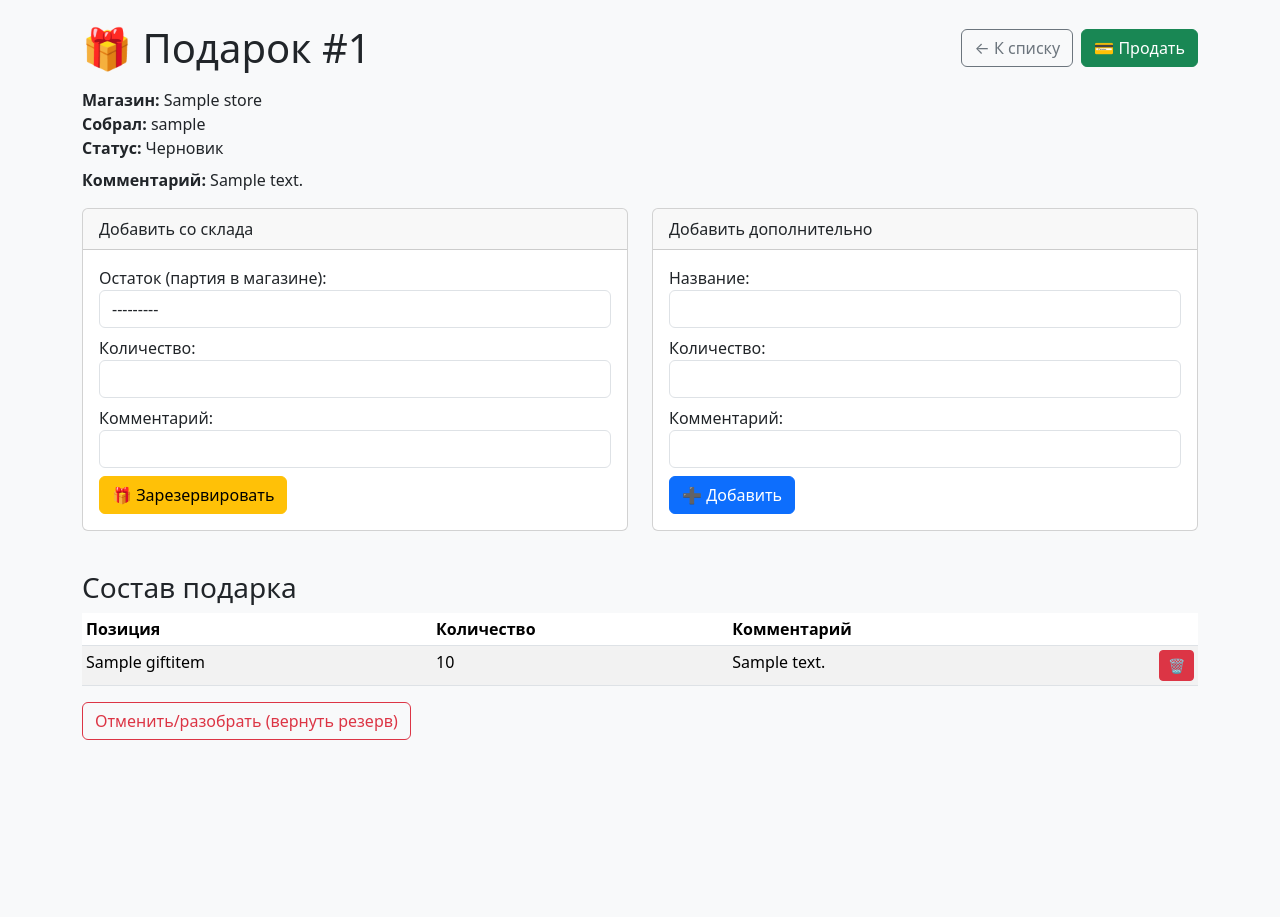
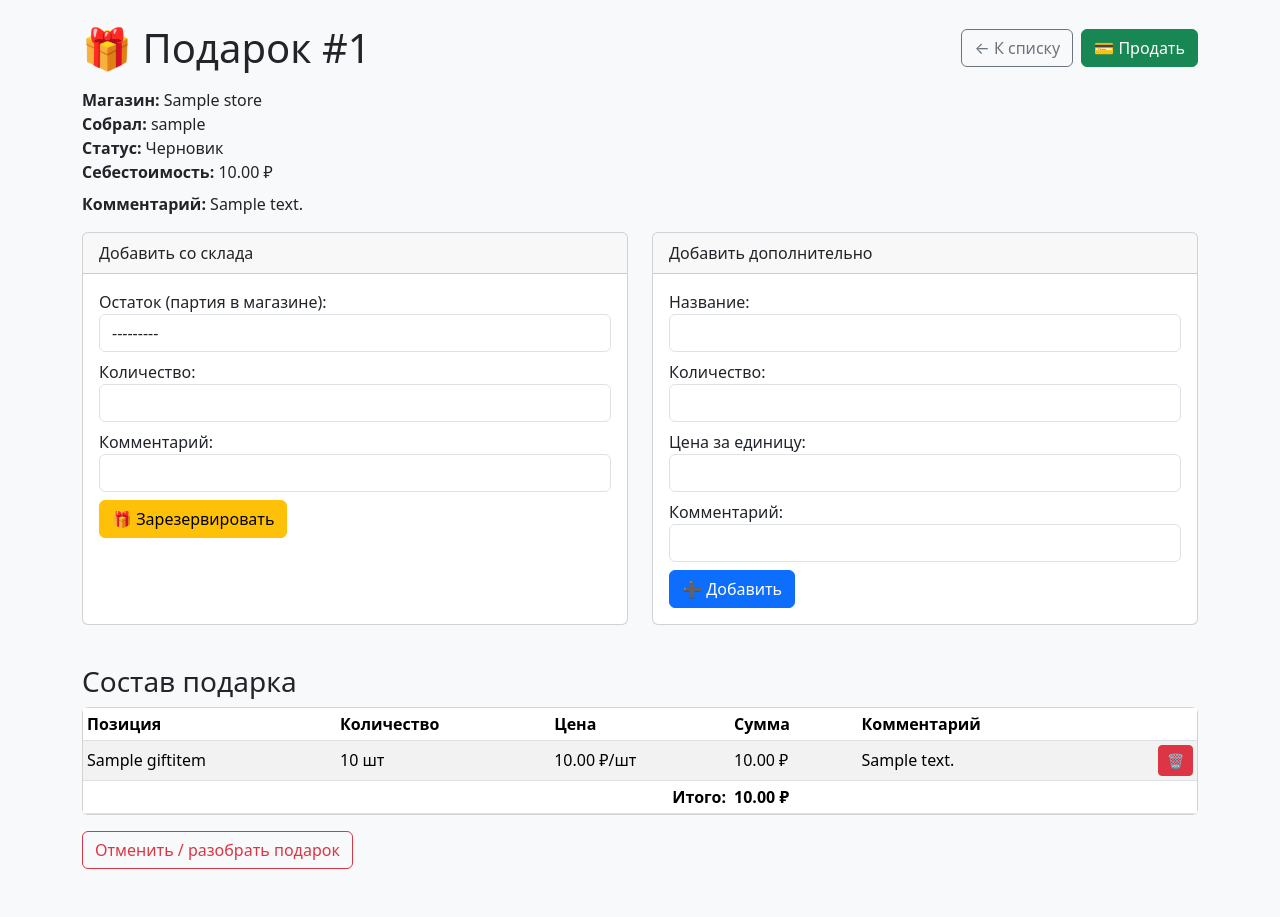
Before and after one commit to JeeTopM/Tea_Store, a Django app: page /gifts/1/ in a window 1280 px wide. Shown: the part 56-973 px from the top of the page. Before the commit the page ends 796 px from the top, so only its background shows below. Run offline with Django 5.2, Linux system fonts and the light colour scheme; a user stored in the database is signed in; tables that the repository leaves empty hold one stand-in row (values such as "Sample post"); some libraries are stand-ins or nearby versions.

Commit message:
правка логики подарков, добавление базовой цены

```diff
--- a/Vintage/catalog/forms.py
+++ b/Vintage/catalog/forms.py
@@ -2,6 +2,7 @@ from django import forms
 from django.utils import timezone
 from django.core.exceptions import ValidationError
 from .models import Store, ProductCategory, Product, ProductBatch, Stock, StockMovement, Gift
+
 
 class StoreForm(forms.ModelForm):
     class Meta:
@@ -71,6 +72,7 @@ class ProductBatchForm(forms.ModelForm):
 
         return cleaned_data
 
+
 class StockForm(forms.ModelForm):
     class Meta:
         model = Stock
@@ -80,35 +82,37 @@ class StockForm(forms.ModelForm):
             'quantity': forms.NumberInput(attrs={'class': 'form-control', 'min': 0}),
         }
 
+
 class StockMovementForm(forms.Form):
-    quantity = forms.IntegerField(min_value=1, label="Количество", widget=forms.NumberInput(attrs={"class": "form-control"}))
-    comment = forms.CharField(required=False, label="Комментарий", widget=forms.TextInput(attrs={"class": "form-control"}))
+    quantity = forms.IntegerField(min_value=1, label='Количество', widget=forms.NumberInput(attrs={'class': 'form-control'}))
+    comment = forms.CharField(required=False, label='Комментарий', widget=forms.TextInput(attrs={'class': 'form-control'}))
+
 
 class GiftForm(forms.ModelForm):
     class Meta:
         model = Gift
-        fields = ["store", "note"]
+        fields = ['store', 'note']
         widgets = {
-            "store": forms.Select(attrs={"class": "form-control"}),
-            "note": forms.TextInput(attrs={"class": "form-control"}),
+            'store': forms.Select(attrs={'class': 'form-control'}),
+            'note': forms.TextInput(attrs={'class': 'form-control'}),
         }
 
 
 class GiftAddStockItemForm(forms.Form):
     stock = forms.ModelChoiceField(
         queryset=Stock.objects.none(),
-        label="Остаток (партия в магазине)",
-        widget=forms.Select(attrs={"class": "form-control select2"}),
+        label='Остаток (партия в магазине)',
+        widget=forms.Select(attrs={'class': 'form-control select2'}),
     )
     quantity = forms.IntegerField(
         min_value=1,
-        label="Количество",
-        widget=forms.NumberInput(attrs={"class": "form-control"}),
+        label='Количество',
+        widget=forms.NumberInput(attrs={'class': 'form-control'}),
     )
     note = forms.CharField(
         required=False,
-        label="Комментарий",
-        widget=forms.TextInput(attrs={"class": "form-control"}),
+        label='Комментарий',
+        widget=forms.TextInput(attrs={'class': 'form-control'}),
     )
 
     def __init__(self, *args, store=None, **kwargs):
@@ -116,43 +120,51 @@ class GiftAddStockItemForm(forms.Form):
 
         qs = (
             Stock.objects
-            .select_related("store", "batch__product__category")
+            .select_related('store', 'batch__product__category')
             .filter(quantity__gt=0)
-            .order_by("batch__product__category__name", "batch__product__name", "batch__expiration_date")
+            .order_by('batch__product__category__name', 'batch__product__name', 'batch__expiration_date')
         )
         if store is not None:
             qs = qs.filter(store=store)
 
-        self.fields["stock"].queryset = qs
+        self.fields['stock'].queryset = qs
 
-        # Читаемая подпись в выпадающем списке
         def _label(obj: Stock):
             p = obj.batch.product
-            unit = p.get_unit_display() if hasattr(p, "get_unit_display") else ""
-            cat = getattr(p.category, "name", "")
+            unit = p.get_unit_display() if hasattr(p, 'get_unit_display') else ''
+            cat = getattr(p.category, 'name', '')
             return f"{cat} — {p.name} | до {obj.batch.expiration_date} | остаток {obj.quantity} {unit}"
 
-        self.fields["stock"].label_from_instance = _label
+        self.fields['stock'].label_from_instance = _label
 
 
 class GiftCreateForStoreForm(forms.ModelForm):
     class Meta:
         model = Gift
-        fields = ["note"]
+        fields = ['note']
         widgets = {
-            "note": forms.TextInput(attrs={"class": "form-control"}),
+            'note': forms.TextInput(attrs={'class': 'form-control'}),
         }
 
+
 class GiftAddExtraItemForm(forms.Form):
-    extra_name = forms.CharField(label="Название", widget=forms.TextInput(attrs={"class": "form-control"}))
-    quantity = forms.IntegerField(min_value=1, label="Количество", widget=forms.NumberInput(attrs={"class": "form-control"}))
-    note = forms.CharField(required=False, label="Комментарий", widget=forms.TextInput(attrs={"class": "form-control"}))
+    extra_name = forms.CharField(label='Название', widget=forms.TextInput(attrs={'class': 'form-control'}))
+    quantity = forms.IntegerField(min_value=1, label='Количество', widget=forms.NumberInput(attrs={'class': 'form-control'}))
+    unit_price = forms.DecimalField(
+        min_value=0,
+        decimal_places=2,
+        max_digits=10,
+        label='Цена за единицу',
+        widget=forms.NumberInput(attrs={'class': 'form-control', 'step': '0.01', 'min': 0}),
+    )
+    note = forms.CharField(required=False, label='Комментарий', widget=forms.TextInput(attrs={'class': 'form-control'}))
+
 
 class GiftSellForm(forms.Form):
     sale_price = forms.DecimalField(
         min_value=0,
         decimal_places=2,
         max_digits=10,
-        label="Цена продажи",
-        widget=forms.NumberInput(attrs={"class": "form-control"}),
+        label='Цена продажи',
+        widget=forms.NumberInput(attrs={'class': 'form-control', 'step': '0.01', 'min': 0}),
     )
--- a/Vintage/catalog/templates/catalog/gift_detail.html
+++ b/Vintage/catalog/templates/catalog/gift_detail.html
@@ -6,8 +6,7 @@
   <h1 class="mb-0">🎁 Подарок #{{ gift.pk }}</h1>
   <div class="d-flex gap-2">
     <a class="btn btn-outline-secondary" href="{% url 'gift_list' %}">← К списку</a>
-
-    {% if gift.status != 'SOLD' and gift.status != 'CANCELED' %}
+    {% if editable %}
       <a class="btn btn-success" href="{% url 'gift_sell' gift.pk %}">💳 Продать</a>
     {% endif %}
   </div>
@@ -17,22 +16,24 @@
   <div><b>Магазин:</b> {{ gift.store.name }}</div>
   <div><b>Собрал:</b> {{ gift.created_by.username }}</div>
   <div><b>Статус:</b> {{ gift.get_status_display }}</div>
+  <div><b>Себестоимость:</b> {{ gift.calculated_total }} ₽</div>
 
   {% if gift.status == 'SOLD' %}
-    <div class="mt-2 p-2 border rounded">
+    <div class="mt-2 p-3 border rounded bg-light">
       <div><b>Цена продажи:</b> {{ gift.sale_price }} ₽</div>
       <div><b>Продал:</b> {{ gift.sold_by.username }}</div>
       <div><b>Когда:</b> {{ gift.sold_at }}</div>
+      <div><b>Прибыль:</b> {{ profit }} ₽</div>
     </div>
   {% endif %}
 
   {% if gift.note %}<div class="mt-2"><b>Комментарий:</b> {{ gift.note }}</div>{% endif %}
 </div>
 
-{% if gift.status != 'SOLD' and gift.status != 'CANCELED' %}
+{% if editable %}
 <div class="row">
   <div class="col-lg-6 mb-4">
-    <div class="card">
+    <div class="card h-100">
       <div class="card-header">Добавить со склада</div>
       <div class="card-body">
         <form method="post" action="{% url 'gift_add_stock_item' gift.pk %}">
@@ -47,13 +48,14 @@
   </div>
 
   <div class="col-lg-6 mb-4">
-    <div class="card">
+    <div class="card h-100">
       <div class="card-header">Добавить дополнительно</div>
       <div class="card-body">
         <form method="post" action="{% url 'gift_add_extra_item' gift.pk %}">
           {% csrf_token %}
           <div class="mb-2">{{ extra_form.extra_name.label_tag }} {{ extra_form.extra_name }}</div>
           <div class="mb-2">{{ extra_form.quantity.label_tag }} {{ extra_form.quantity }}</div>
+          <div class="mb-2">{{ extra_form.unit_price.label_tag }} {{ extra_form.unit_price }}</div>
           <div class="mb-2">{{ extra_form.note.label_tag }} {{ extra_form.note }}</div>
           <button class="btn btn-primary" type="submit">➕ Добавить</button>
         </form>
@@ -65,13 +67,17 @@
 
 <h3 class="mt-3">Состав подарка</h3>
 
-<table class="table table-striped table-sm">
+<div class="card">
+  <div class="table-responsive">
+    <table class="table table-striped table-sm mb-0 align-middle">
       <thead>
         <tr>
           <th>Позиция</th>
           <th>Количество</th>
+          <th>Цена</th>
+          <th>Сумма</th>
           <th>Комментарий</th>
-      <th></th>
+          <th class="text-end"></th>
         </tr>
       </thead>
       <tbody>
@@ -79,7 +85,10 @@
         <tr>
           <td>
             {% if it.stock %}
-          {{ it.stock.batch.product.name }} ({{ it.stock.store.name }}, партия до {{ it.stock.batch.expiration_date }})
+              {{ it.stock.batch.product.name }}
+              <div class="small text-muted">
+                {{ it.stock.store.name }}, партия до {{ it.stock.batch.expiration_date }}
+              </div>
             {% else %}
               {{ it.extra_name }}
             {% endif %}
@@ -88,13 +97,36 @@
             {% if it.stock %}
               {{ it.quantity }} {{ it.stock.batch.product.get_unit_display }}
             {% else %}
-          {{ it.quantity }}
+              {{ it.quantity }} шт
             {% endif %}
           </td>
-      <td>{{ it.note }}</td>
-
+          <td>
+            {% if it.unit_price is not None %}
+              {% if it.stock and it.stock.batch.product.unit == 'g' %}
+                {{ it.unit_price }} ₽/кг
+              {% else %}
+                {{ it.unit_price }} ₽/шт
+              {% endif %}
+            {% else %}
+              <span class="text-muted">—</span>
+            {% endif %}
+          </td>
+          <td>
+            {% if it.line_total is not None %}
+              {{ it.line_total }} ₽
+            {% else %}
+              <span class="text-muted">—</span>
+            {% endif %}
+          </td>
+          <td>
+            {% if it.note %}
+              {{ it.note }}
+            {% else %}
+              <span class="text-muted">—</span>
+            {% endif %}
+          </td>
           <td class="text-end">
-        {% if gift.status != 'SOLD' and gift.status != 'CANCELED' %}
+            {% if editable %}
               <form method="post" action="{% url 'gift_remove_item' gift.pk it.pk %}" style="display:inline;">
                 {% csrf_token %}
                 <button class="btn btn-sm btn-danger" type="submit">🗑</button>
@@ -103,15 +135,28 @@
           </td>
         </tr>
         {% empty %}
-    <tr><td colspan="4" class="text-center text-muted">Пусто</td></tr>
+        <tr>
+          <td colspan="6" class="text-center text-muted py-4">Подарок пока пуст</td>
+        </tr>
         {% endfor %}
       </tbody>
+      {% if items %}
+      <tfoot>
+        <tr>
+          <th colspan="3" class="text-end">Итого:</th>
+          <th>{{ gift.calculated_total }} ₽</th>
+          <th colspan="2"></th>
+        </tr>
+      </tfoot>
+      {% endif %}
     </table>
+  </div>
+</div>
 
-{% if gift.status != 'SOLD' and gift.status != 'CANCELED' %}
-  <form method="post" action="{% url 'gift_cancel' gift.pk %}">
+{% if editable %}
+  <form method="post" action="{% url 'gift_cancel' gift.pk %}" class="mt-3">
     {% csrf_token %}
-    <button class="btn btn-outline-danger" type="submit">Отменить/разобрать (вернуть резерв)</button>
+    <button class="btn btn-outline-danger" type="submit">Отменить / разобрать подарок</button>
   </form>
 {% endif %}
 
--- a/Vintage/catalog/templates/catalog/gift_sell.html
+++ b/Vintage/catalog/templates/catalog/gift_sell.html
@@ -6,6 +6,7 @@
 <div class="mb-3">
   <div><b>Магазин:</b> {{ gift.store.name }}</div>
   <div><b>Собрал:</b> {{ gift.created_by.username }}</div>
+  <div><b>Себестоимость:</b> {{ cost_price }} ₽</div>
 </div>
 
 <form method="post" class="card card-body" style="max-width: 520px;">
@@ -18,6 +19,10 @@
     {{ form.sale_price.errors }}
   </div>
 
+  <div class="text-muted small mb-3">
+    Сейчас в поле подставлена себестоимость подарка. Можешь поставить свою цену продажи.
+  </div>
+
   <button class="btn btn-success" type="submit">Продать</button>
   <a class="btn btn-link" href="{% url 'gift_detail' gift.pk %}">Отмена</a>
 </form>
--- a/Vintage/catalog/views.py
+++ b/Vintage/catalog/views.py
@@ -1,4 +1,5 @@
 from datetime import timedelta
+from decimal import Decimal
 
 from django.conf import settings
 from django.contrib import messages
@@ -317,7 +318,7 @@ def stock_move(request, stock_id, action):
 
 @login_required
 def gift_list(request):
-    gifts = Gift.objects.select_related("store", "created_by").all()
+    gifts = Gift.objects.select_related("store", "created_by", "sold_by").all()
     return render(request, "catalog/gift_list.html", {"gifts": gifts})
 
 
@@ -338,12 +339,22 @@ def gift_create(request):
 
 @login_required
 def gift_detail(request, pk):
-    gift = get_object_or_404(Gift.objects.select_related("store", "created_by"), pk=pk)
-    items = gift.items.select_related("stock__batch__product", "stock__store").all()
+    gift = get_object_or_404(
+        Gift.objects.select_related("store", "created_by", "sold_by"),
+        pk=pk,
+    )
+    items = gift.items.select_related("stock__batch__product__category", "stock__store").all()
+    editable = gift.status not in (Gift.STATUS_SOLD, Gift.STATUS_CANCELED)
+
+    profit = None
+    if gift.sale_price is not None:
+        profit = gift.sale_price - gift.calculated_total
 
     return render(request, "catalog/gift_detail.html", {
         "gift": gift,
         "items": items,
+        "editable": editable,
+        "profit": profit,
         "stock_form": GiftAddStockItemForm(store=gift.store),
         "extra_form": GiftAddExtraItemForm(),
     })
@@ -351,7 +362,7 @@ def gift_detail(request, pk):
 
 def ensure_gift_editable(request, gift):
     if gift.status in (Gift.STATUS_SOLD, Gift.STATUS_CANCELED):
-        messages.error(request, "Нельзя изменять проданный/отменённый подарок.")
+        messages.error(request, "Нельзя изменять проданный или отменённый подарок.")
         return False
     return True
 
@@ -363,27 +374,24 @@ def gift_add_stock_item(request, pk):
     if request.method != "POST":
         return redirect("gift_detail", pk=gift.pk)
 
-    form = GiftAddStockItemForm(request.POST)
+    if not ensure_gift_editable(request, gift):
+        return redirect("gift_detail", pk=gift.pk)
+
+    form = GiftAddStockItemForm(request.POST, store=gift.store)
     if not form.is_valid():
-        messages.error(request, "Ошибка формы")
+        messages.error(request, "Проверь заполнение формы добавления со склада.")
         return redirect("gift_detail", pk=gift.pk)
 
     stock = form.cleaned_data["stock"]
     qty = form.cleaned_data["quantity"]
     note = form.cleaned_data["note"]
 
-    # Запрещаем редактировать после продажи
-    if not ensure_gift_editable(request, gift):
-        return redirect("gift_detail", pk=gift.pk)
-
-    # Проверяем, что остаток из того же магазина
     if stock.store_id != gift.store_id:
         messages.error(request, "Нельзя добавлять остаток из другого магазина.")
         return redirect("gift_detail", pk=gift.pk)
 
     try:
         with transaction.atomic():
-            # Резервируем (уменьшаем остаток)
             apply_stock_movement(
                 stock=stock,
                 delta=-qty,
@@ -391,13 +399,23 @@ def gift_add_stock_item(request, pk):
                 user=request.user,
                 comment=f"Подарок #{gift.pk}. {note}".strip(),
             )
+
+            product = stock.batch.product
+            batch_price = stock.batch.price
+            if product.unit == "g":
+                line_total = (Decimal(qty) / Decimal("1000")) * batch_price
+            else:
+                line_total = Decimal(qty) * batch_price
+
             GiftItem.objects.create(
                 gift=gift,
                 stock=stock,
                 quantity=qty,
                 note=note,
+                unit_price=batch_price,
+                line_total=line_total.quantize(Decimal("0.01")),
             )
-        messages.success(request, "Добавлено в подарок (резерв создан)")
+        messages.success(request, "Позиция со склада добавлена в подарок.")
     except ValidationError as e:
         messages.error(request, e.message)
 
@@ -411,22 +429,27 @@ def gift_add_extra_item(request, pk):
     if request.method != "POST":
         return redirect("gift_detail", pk=gift.pk)
 
+    if not ensure_gift_editable(request, gift):
+        return redirect("gift_detail", pk=gift.pk)
+
     form = GiftAddExtraItemForm(request.POST)
     if not form.is_valid():
-        messages.error(request, "Ошибка формы")
+        messages.error(request, "Проверь заполнение формы дополнительной позиции.")
         return redirect("gift_detail", pk=gift.pk)
 
-    # Запрещаем редактировать после продажи
-    if not ensure_gift_editable(request, gift):
-        return redirect("gift_detail", pk=gift.pk)
+    qty = form.cleaned_data["quantity"]
+    unit_price = form.cleaned_data["unit_price"]
+    line_total = (Decimal(qty) * unit_price).quantize(Decimal("0.01"))
 
     GiftItem.objects.create(
         gift=gift,
         extra_name=form.cleaned_data["extra_name"],
-        quantity=form.cleaned_data["quantity"],
+        quantity=qty,
         note=form.cleaned_data["note"],
+        unit_price=unit_price,
+        line_total=line_total,
     )
-    messages.success(request, "Дополнительная позиция добавлена")
+    messages.success(request, "Дополнительная позиция добавлена.")
     return redirect("gift_detail", pk=gift.pk)
 
 
@@ -438,9 +461,11 @@ def gift_remove_item(request, pk, item_id):
     if request.method != "POST":
         return redirect("gift_detail", pk=gift.pk)
 
+    if not ensure_gift_editable(request, gift):
+        return redirect("gift_detail", pk=gift.pk)
+
     try:
         with transaction.atomic():
-            # Если позиция со склада — возвращаем резерв обратно
             if item.stock_id:
                 apply_stock_movement(
                     stock=item.stock,
@@ -450,13 +475,9 @@ def gift_remove_item(request, pk, item_id):
                     comment=f"Удаление из подарка #{gift.pk}. {item.note}".strip(),
                 )
             item.delete()
-        messages.success(request, "Позиция удалена")
+        messages.success(request, "Позиция удалена.")
     except ValidationError as e:
         messages.error(request, e.message)
-
-    # Запрещаем редактировать после продажи
-    if not ensure_gift_editable(request, gift):
-        return redirect("gift_detail", pk=gift.pk)
 
     return redirect("gift_detail", pk=gift.pk)
 
@@ -468,7 +489,9 @@ def gift_cancel(request, pk):
     if request.method != "POST":
         return redirect("gift_detail", pk=gift.pk)
 
-    # Возвращаем всё, что было зарезервировано со склада
+    if not ensure_gift_editable(request, gift):
+        return redirect("gift_detail", pk=gift.pk)
+
     items = gift.items.select_related("stock").all()
 
     try:
@@ -484,13 +507,9 @@ def gift_cancel(request, pk):
                     )
             gift.status = Gift.STATUS_CANCELED
             gift.save(update_fields=["status"])
-        messages.success(request, "Подарок отменён, резерв возвращён")
+        messages.success(request, "Подарок отменён, резерв возвращён.")
     except ValidationError as e:
         messages.error(request, e.message)
-
-    # Запрещаем редактировать после продажи
-    if not ensure_gift_editable(request, gift):
-        return redirect("gift_detail", pk=gift.pk)
 
     return redirect("gift_detail", pk=gift.pk)
 
@@ -524,7 +543,7 @@ def gift_create_for_store(request, store_pk):
 
 @login_required
 def gift_sell(request, pk):
-    gift = get_object_or_404(Gift, pk=pk)
+    gift = get_object_or_404(Gift.objects.select_related("store", "created_by", "sold_by"), pk=pk)
 
     if gift.status == Gift.STATUS_SOLD:
         messages.error(request, "Подарок уже продан.")
@@ -549,6 +568,16 @@ def gift_sell(request, pk):
             messages.success(request, "Подарок продан. Изменения и возвраты запрещены.")
             return redirect("gift_detail", pk=gift.pk)
     else:
-        form = GiftSellForm()
+        form = GiftSellForm(initial={"sale_price": gift.calculated_total})
 
-    return render(request, "catalog/gift_sell.html", {"gift": gift, "form": form})
+    cost_price = gift.calculated_total
+    profit = None
+    if gift.sale_price is not None:
+        profit = gift.sale_price - cost_price
+
+    return render(request, "catalog/gift_sell.html", {
+        "gift": gift,
+        "form": form,
+        "cost_price": cost_price,
+        "profit": profit,
+    })
```
Also changed, not shown: Vintage/catalog/models.py (+11 -0 lines), Vintage/catalog/migrations/0009_giftitem_line_total_giftitem_unit_price.py (added), 1 other file. Lines whose indentation alone changed are shown as unchanged.
